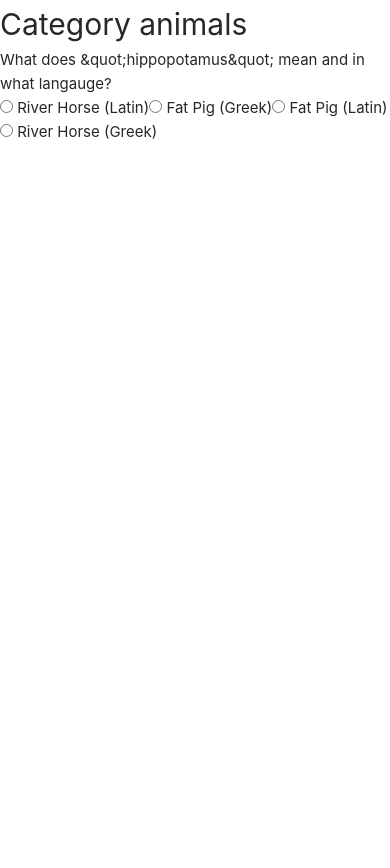
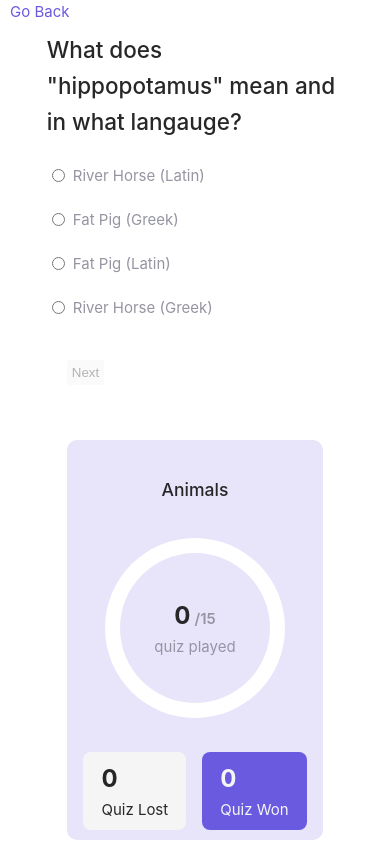
Before and after one commit to Bolaji-hub/Quiz-App, a Vue app: page /category/animals in a window 390 px wide. Before the commit the page ends 844 px from the top, so only its background shows below. Built offline with nearby package versions, Linux system fonts and the light colour scheme.

Commit message:
- Circular progress - Quize Score - Responsiveness - options styling - next and go back button - Add another subject to the data

```diff
--- a/src/assets/base.css
+++ b/src/assets/base.css
@@ -1,11 +1,8 @@
-
 *,
 *::before,
 *::after {
   box-sizing: border-box;
   margin: 0;
-  position: relative;
-  font-weight: normal;
 }
 
 body {
@@ -14,8 +11,9 @@ body {
   /* background: var(--color-background); */
   transition: color 0.5s, background-color 0.5s;
   line-height: 1.6;
-  font-family: Inter, -apple-system, BlinkMacSystemFont, 'Segoe UI', Roboto, Oxygen, Ubuntu,
-    Cantarell, 'Fira Sans', 'Droid Sans', 'Helvetica Neue', sans-serif;
+  font-family: Inter, -apple-system, BlinkMacSystemFont, "Segoe UI", Roboto,
+    Oxygen, Ubuntu, Cantarell, "Fira Sans", "Droid Sans", "Helvetica Neue",
+    sans-serif;
   font-size: 15px;
   text-rendering: optimizeLegibility;
   -webkit-font-smoothing: antialiased;
--- a/src/assets/main.css
+++ b/src/assets/main.css
@@ -1 +1,10 @@
-@import './base.css';
+@import "./base.css";
+
+.container {
+  padding-left: 2vw;
+  padding-right: 2vw;
+
+  max-width: min(1200px, 80vw);
+
+  margin: auto;
+}
--- /dev/null
+++ b/src/components/Progress.vue
@@ -0,0 +1,57 @@
+<script setup>
+import { computed } from "vue";
+
+const props = defineProps({
+  total: Number,
+  progress: Number,
+});
+
+const percentage = computed(() => (props.progress / props.total) * 100);
+</script>
+<template>
+  <div class="progress">
+    <div class="inner">
+      <div>
+        <b>{{ progress }}</b> <span class="total">/{{ total }}</span>
+      </div>
+      <span><slot /></span>
+    </div>
+  </div>
+</template>
+
+<style scoped>
+.progress {
+  --thickness: 30px;
+
+  min-width: 180px;
+  height: 180px;
+  border-radius: 50%;
+  display: flex;
+  justify-content: center;
+  align-items: center;
+
+  text-align: center;
+  background: conic-gradient(
+    #6a5ae0 v-bind("percentage + '%'"),
+    white v-bind("percentage + '%'")
+  );
+}
+.progress .inner {
+  width: calc(100% - var(--thickness));
+  height: calc(100% - var(--thickness));
+  background-color: #e8e5fb;
+  border-radius: 50%;
+
+  display: grid;
+  place-content: center;
+}
+.progress b {
+  font-size: 24px;
+}
+.progress span {
+  color: #9595a2;
+}
+span.total {
+  font-weight: 600;
+}
+</style>
--- a/src/data/quizes.js
+++ b/src/data/quizes.js
@@ -1,28 +1,39 @@
-import mathematics from './mathematics.json'
-import scienceAndNature from './scienceAndNature.json'
-import history from './history.json'
-import computerScience from './computer.json'
-import animals from './animals.json'
+import mathematics from "./mathematics.json";
+import scienceAndNature from "./scienceAndNature.json";
+import history from "./history.json";
+import computerScience from "./computer.json";
+import animals from "./animals.json";
+import sport from "./sport.json";
 
 export default {
   mathematics: {
-    image: 'https://media.istockphoto.com/id/1222500344/photo/colorful-math-fractions-open-notepad-numbers-on-blue-pink-white-background-interesting-fun.jpg?s=612x612&w=0&k=20&c=eQtUQwKSLaQ5ll6Ulv0q1WCy12-qB6TqndleSS-eWS8=',
-    questions: mathematics
+    image:
+      "https://media.istockphoto.com/id/1222500344/photo/colorful-math-fractions-open-notepad-numbers-on-blue-pink-white-background-interesting-fun.jpg?s=612x612&w=0&k=20&c=eQtUQwKSLaQ5ll6Ulv0q1WCy12-qB6TqndleSS-eWS8=",
+    questions: mathematics,
   },
   "science and nature": {
-    image: 'https://media.istockphoto.com/id/501772598/photo/fern-leaves.jpg?s=612x612&w=0&k=20&c=85YrX43o4B5cwy1hbBAVSgE4Bu9Sh8-Ac-nIDzB5bCs=',
-    questions: scienceAndNature
+    image:
+      "https://media.istockphoto.com/id/501772598/photo/fern-leaves.jpg?s=612x612&w=0&k=20&c=85YrX43o4B5cwy1hbBAVSgE4Bu9Sh8-Ac-nIDzB5bCs=",
+    questions: scienceAndNature,
   },
   history: {
-    image: 'https://images.unsplash.com/photo-1604580864964-0462f5d5b1a8?ixlib=rb-4.0.3&ixid=MnwxMjA3fDB8MHxzZWFyY2h8Nnx8aGlzdG9yeXxlbnwwfHwwfHw%3D&auto=format&fit=crop&w=2000&q=60',
-    questions: history
+    image:
+      "https://images.unsplash.com/photo-1604580864964-0462f5d5b1a8?ixlib=rb-4.0.3&ixid=MnwxMjA3fDB8MHxzZWFyY2h8Nnx8aGlzdG9yeXxlbnwwfHwwfHw%3D&auto=format&fit=crop&w=2000&q=60",
+    questions: history,
   },
   "computer science": {
-    image: 'https://images.unsplash.com/photo-1555949963-aa79dcee981c?ixlib=rb-4.0.3&ixid=MnwxMjA3fDB8MHxzZWFyY2h8MjB8fGNvbXB1dGVyJTIwc2NpZW5jZXxlbnwwfHwwfHw%3D&auto=format&fit=crop&w=2000&q=60',
-    questions: computerScience
+    image:
+      "https://images.unsplash.com/photo-1555949963-aa79dcee981c?ixlib=rb-4.0.3&ixid=MnwxMjA3fDB8MHxzZWFyY2h8MjB8fGNvbXB1dGVyJTIwc2NpZW5jZXxlbnwwfHwwfHw%3D&auto=format&fit=crop&w=2000&q=60",
+    questions: computerScience,
   },
   animals: {
-    image: 'https://media.istockphoto.com/id/1347624931/photo/orang-utan.jpg?s=612x612&w=0&k=20&c=fJIxZ_KI8bpD5Ykz0tsUnFr9FqyOktUXdUSN9JeIsFw=',
-    questions: animals
+    image:
+      "https://media.istockphoto.com/id/1347624931/photo/orang-utan.jpg?s=612x612&w=0&k=20&c=fJIxZ_KI8bpD5Ykz0tsUnFr9FqyOktUXdUSN9JeIsFw=",
+    questions: animals,
   },
-}
+  sport: {
+    image:
+      "https://media.istockphoto.com/id/1398515644/photo/set-of-different-sport-balls-on-wooden-table-space-for-text.jpg?s=612x612&w=0&k=20&c=hJfrAYRcw1HqFkLvZO1Sn3kK2NvRQZIa3XagEKqSIv4=",
+    questions: sport,
+  },
+};
--- /dev/null
+++ b/src/data/sport.json
@@ -0,0 +1,126 @@
+[
+  {
+    "category": "Sports",
+    "type": "multiple",
+    "difficulty": "easy",
+    "question": "In golf, what name is given to a hole score of two under par?",
+    "correct_answer": "Eagle",
+    "incorrect_answers": ["Birdie", "Bogey", "Albatross"]
+  },
+  {
+    "category": "Sports",
+    "type": "multiple",
+    "difficulty": "easy",
+    "question": "How many soccer players should be on the field at the same time?",
+    "correct_answer": "22",
+    "incorrect_answers": ["20", "24", "26"]
+  },
+  {
+    "category": "Sports",
+    "type": "multiple",
+    "difficulty": "easy",
+    "question": "In what sport is a &quot;shuttlecock&quot; used?",
+    "correct_answer": "Badminton",
+    "incorrect_answers": ["Table Tennis", "Rugby", "Cricket"]
+  },
+  {
+    "category": "Sports",
+    "type": "multiple",
+    "difficulty": "easy",
+    "question": "Who won the 2015 Formula 1 World Championship?",
+    "correct_answer": "Lewis Hamilton",
+    "incorrect_answers": ["Nico Rosberg", "Sebastian Vettel", "Jenson Button"]
+  },
+  {
+    "category": "Sports",
+    "type": "multiple",
+    "difficulty": "easy",
+    "question": "What was the final score of the Germany vs. Brazil 2014 FIFA World Cup match?",
+    "correct_answer": "7 - 1",
+    "incorrect_answers": ["0 - 1", "3 - 4", "16 - 0"]
+  },
+  {
+    "category": "Sports",
+    "type": "multiple",
+    "difficulty": "easy",
+    "question": "Which team won 2014 FIFA World Cup in Brazil?",
+    "correct_answer": "Germany",
+    "incorrect_answers": ["Argentina", "Brazil", "Netherlands"]
+  },
+  {
+    "category": "Sports",
+    "type": "multiple",
+    "difficulty": "easy",
+    "question": "Which city did the former NHL team &quot;The Nordiques&quot; originiate from?",
+    "correct_answer": "Quebec City",
+    "incorrect_answers": ["Houston", "Montreal", "New York"]
+  },
+  {
+    "category": "Sports",
+    "type": "multiple",
+    "difficulty": "easy",
+    "question": "What team won the 2016 MLS Cup?",
+    "correct_answer": "Seattle Sounders",
+    "incorrect_answers": ["Colorado Rapids", "Toronto FC", "Montreal Impact"]
+  },
+  {
+    "category": "Sports",
+    "type": "multiple",
+    "difficulty": "easy",
+    "question": "What year did the New Orleans Saints win the Super Bowl?",
+    "correct_answer": "2010",
+    "incorrect_answers": ["2008", "2009", "2011"]
+  },
+  {
+    "category": "Sports",
+    "type": "multiple",
+    "difficulty": "easy",
+    "question": "What is the most common type of pitch thrown by pitchers in baseball?",
+    "correct_answer": "Fastball",
+    "incorrect_answers": ["Slowball", "Screwball", "Palmball"]
+  },
+  {
+    "category": "Sports",
+    "type": "multiple",
+    "difficulty": "easy",
+    "question": "In bowling, what is the term used for getting three consecutive strikes?",
+    "correct_answer": "Turkey",
+    "incorrect_answers": ["Flamingo", "Birdie", "Eagle"]
+  },
+  {
+    "category": "Sports",
+    "type": "multiple",
+    "difficulty": "easy",
+    "question": "Which African American is in part responsible for integrating  Major League baseball?",
+    "correct_answer": "Jackie Robinson",
+    "incorrect_answers": ["Curt Flood", "Roy Campanella", "Satchell Paige"]
+  },
+  {
+    "category": "Sports",
+    "type": "multiple",
+    "difficulty": "easy",
+    "question": "Which year did Jenson Button won his first ever Formula One World Drivers&#039; Championship?",
+    "correct_answer": "2009",
+    "incorrect_answers": ["2010", "2007", "2006"]
+  },
+  {
+    "category": "Sports",
+    "type": "multiple",
+    "difficulty": "easy",
+    "question": "Who won the 2017 Formula One World Drivers&#039; Championship?",
+    "correct_answer": "Lewis Hamilton",
+    "incorrect_answers": ["Sebastian Vettel", "Nico Rosberg", "Max Verstappen"]
+  },
+  {
+    "category": "Sports",
+    "type": "multiple",
+    "difficulty": "easy",
+    "question": "Who won the UEFA Champions League in 2016?",
+    "correct_answer": "Real Madrid C.F.",
+    "incorrect_answers": [
+      "FC Bayern Munich",
+      "Atletico Madrid",
+      "Manchester City F.C."
+    ]
+  }
+]
--- a/src/pages/Category.vue
+++ b/src/pages/Category.vue
@@ -1,39 +1,233 @@
 <script setup>
-import { ref, computed } from 'vue';
-import { useRoute } from 'vue-router';
-import quizes from '../data/quizes';
+import { reactive, ref, computed } from "vue";
+import { useRoute, RouterLink } from "vue-router";
+import quizes from "../data/quizes";
+import Progress from "../components/Progress.vue";
 
+const route = useRoute();
+const questions = quizes[route.params.id]?.questions;
+const currentQuestionIndex = ref(0);
 
-const route = useRoute()
-const questions = quizes[route.params.id]?.questions
-const currentQuestionIndex = ref(0)
+const gameRecord = reactive([]);
+const isQuestionAnswered = computed(
+  () => gameRecord[currentQuestionIndex.value]
+);
+
+const won = computed(() =>
+  gameRecord.filter(
+    (record) => record.selectedIndex === record.indexOfCorrectAnswer
+  )
+);
+const lost = computed(() =>
+  gameRecord.filter(
+    (record) => record.selectedIndex !== record.indexOfCorrectAnswer
+  )
+);
 
 const currentQuestion = computed(() => {
-  const quiz = questions[currentQuestionIndex.value]
-  const options = [...quiz.incorrect_answers]
-  const indexOfCorrectAnswer = Math.round(Math.random() * options.length)
+  const quiz = questions[currentQuestionIndex.value];
+  const options = [...quiz.incorrect_answers];
+  const indexOfCorrectAnswer = Math.round(Math.random() * options.length);
 
-  options.splice(indexOfCorrectAnswer, 0, quiz.correct_answer)
+  options.splice(indexOfCorrectAnswer, 0, quiz.correct_answer);
   return {
-    question: quiz.question,
+    question: quiz.question
+      .replaceAll("&quot;", `"`)
+      .replaceAll("&#039;", `'`)
+      .replaceAll("&deg;F", `°F`),
     options,
-    indexOfCorrectAnswer
-  }
-})
+    indexOfCorrectAnswer,
+  };
+});
+
+const handleSelectOption = (index) => {
+  gameRecord[currentQuestionIndex.value] = {
+    selectedIndex: index,
+    indexOfCorrectAnswer: currentQuestion.value.indexOfCorrectAnswer,
+  };
+};
 </script>
 
+<template>
+  <RouterLink class="link" to="/">Go Back</RouterLink>
 
+  <div class="container">
+    <aside class="card">
+      <h3>{{ route.params.id }}</h3>
 
-<template>
-  <h1>Category {{ route.params.id }}</h1>
+      <Progress :progress="gameRecord.length" :total="questions.length"
+        >quiz played</Progress
+      >
 
-  <div>
-    <h4>{{ currentQuestion.question }}</h4>
+      <div class="metric">
+        <span class="lost"
+          ><b>{{ lost.length }}</b> <br />
+          Quiz Lost</span
+        >
+        <span class="pass">
+          <b>{{ won.length }}</b> <br />
+          Quiz Won
+        </span>
+      </div>
+    </aside>
 
-    <label v-for="option in currentQuestion.options" :key="option">
-      <input type="radio" name="option" :id="option" :value="option">
+    <main>
+      <div class="question">
+        <h2>{{ currentQuestion.question }}</h2>
 
-      {{ option }}
-    </label>
+        <label
+          :class="{
+            wrong:
+              isQuestionAnswered &&
+              gameRecord[currentQuestionIndex].selectedIndex === i &&
+              gameRecord[currentQuestionIndex].indexOfCorrectAnswer !== i,
+
+            'right-unselected':
+              isQuestionAnswered &&
+              gameRecord[currentQuestionIndex].selectedIndex !== i &&
+              gameRecord[currentQuestionIndex].indexOfCorrectAnswer === i,
+
+            right:
+              isQuestionAnswered &&
+              gameRecord[currentQuestionIndex].selectedIndex === i &&
+              gameRecord[currentQuestionIndex].indexOfCorrectAnswer === i,
+          }"
+          v-for="(option, i) in currentQuestion.options"
+          :key="option"
+        >
+          <input
+            :disabled="isQuestionAnswered"
+            type="radio"
+            name="option"
+            :id="option"
+            @change="handleSelectOption(i)"
+            :value="i"
+          />
+          {{ option }}
+        </label>
+      </div>
+      <button
+        :disabled="!isQuestionAnswered"
+        @click="
+          currentQuestionIndex = Math.min(
+            currentQuestionIndex + 1,
+            questions.length - 1
+          )
+        "
+      >
+        Next
+      </button>
+    </main>
   </div>
 </template>
+
+<style scoped>
+.container {
+  display: flex;
+  flex-wrap: wrap-reverse;
+  min-height: 100vh;
+  align-items: center;
+}
+main {
+  flex-shrink: 1;
+}
+.card {
+  flex-basis: 325px;
+  min-height: 400px;
+  display: flex;
+  flex-direction: column;
+  justify-content: space-between;
+  align-items: center;
+  margin-right: 20px;
+  margin-top: 20px;
+  margin-left: 20px;
+  margin-bottom: 20px;
+  border-radius: 10px;
+  background-color: #e8e5fb;
+  padding: 10px;
+  padding-top: 36px;
+}
+
+.card h3 {
+  text-transform: capitalize;
+  font-weight: 500;
+}
+.link {
+  color: #6a5ae0;
+  padding: 5px;
+  margin: 5px;
+  text-decoration: none;
+  cursor: pointer;
+}
+.question h2 {
+  font-weight: 500;
+  margin-bottom: 24px;
+}
+
+.card .metric {
+  display: flex;
+  gap: 1rem;
+}
+.card span {
+  font-size: bold;
+  display: block;
+  border-radius: 8px;
+  align-items: center;
+  justify-content: center;
+  padding: 8px 18px;
+}
+
+.card span b {
+  font-size: 24px;
+}
+
+label {
+  display: flex;
+  align-items: center;
+  margin: 5px;
+  margin-bottom: 20px;
+  font-size: bold;
+  color: #9595a2;
+  cursor: pointer;
+}
+
+label.wrong {
+  color: red;
+}
+
+label.right-unselected {
+  color: rgba(0, 128, 0, 0.567);
+}
+
+label.right {
+  color: green;
+}
+
+label input {
+  margin-right: 8px;
+}
+
+.pass {
+  display: flex;
+  justify-content: space-between;
+  align-items: center;
+  padding: 10px;
+  color: whitesmoke;
+  background-color: #6a5ae0;
+}
+.lost {
+  display: flex;
+  justify-content: space-between;
+  align-items: center;
+  padding: 10px;
+  margin: 15px, 15px, 15px, 15px;
+  background-color: whitesmoke;
+}
+
+button {
+  margin: 20px;
+  border-radius: 3px;
+  border: none;
+  padding: 5px;
+}
+</style>
```
